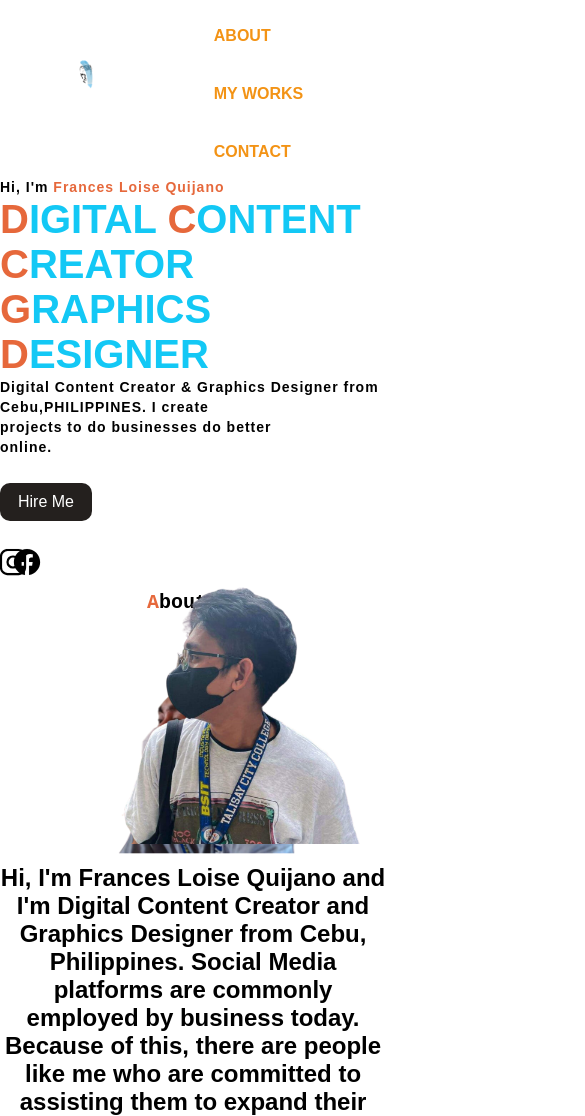
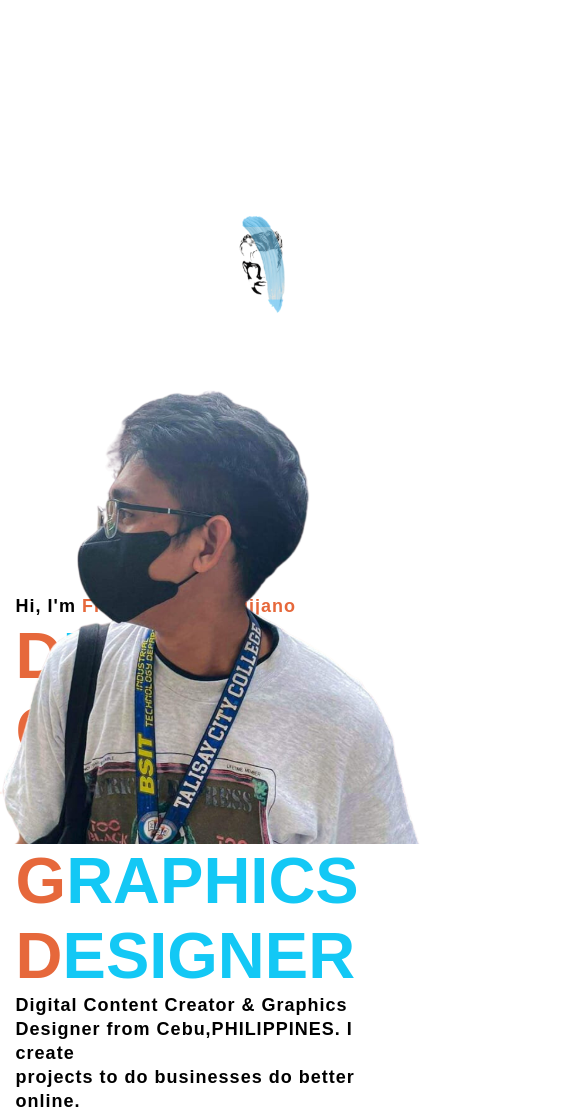
Before and after one commit to frances0218/frances0218.github.io, a plain HTML site: page index.html in a window 390 px wide. Shown: the top 1116 px of the page, 585 px wide, since content can reach past the window. Drawn offline with nearby package versions, Linux system fonts and the light colour scheme.

Commit message:
Update style.css

```diff
--- a/style.css
+++ b/style.css
@@ -298,82 +298,3 @@ form {
     font-size: medium;
     text-align: center;
   }
-
-
-
-  /*Media Screen for all the Codes*/
-
-  @media (max-width: 760px) {
-    .navbar .logo {
-      width: 200px;
-      margin-top: -10%;
-      margin-left: -10%;
-    }
-
-    ul {
-      margin-top: -20%;
-    }
-
-    .info {
-      margin-left: 0;
-      margin-top: -5%;
-    }
-
-    .info h1 {
-      font-size: 40px;
-    }
-
-    .info h3 {
-      font-size: 14px;
-      line-height: 20px;
-    }
-
-    .image {
-      width: 20%;
-      right: 80px;
-    }
-
-    .image img {
-      height: 300px;
-      left: 20%;
-    }
-
-    .icons ion-icon {
-      margin-left: 3%;
-      font-size: 30px;
-    }
-
-    #about img {
-      width: 60%;
-    }
-
-    #about h2 {
-      font-size: 20px;
-      padding: 10px;
-    }
-
-    .work-image {
-      max-width: 80%;
-    }
-
-    .w1,
-    .w2,
-    .w3,
-    .w4,
-    .w5,
-    .w6,
-    .w7,
-    .w8 {
-      width: 45%;
-      height: 30%;
-      margin: 10px;
-    }
-
-    .container {
-      font-size: 12px;
-    }
-
-    footer p {
-      font-size: 12px;
-    }
-  }
```
